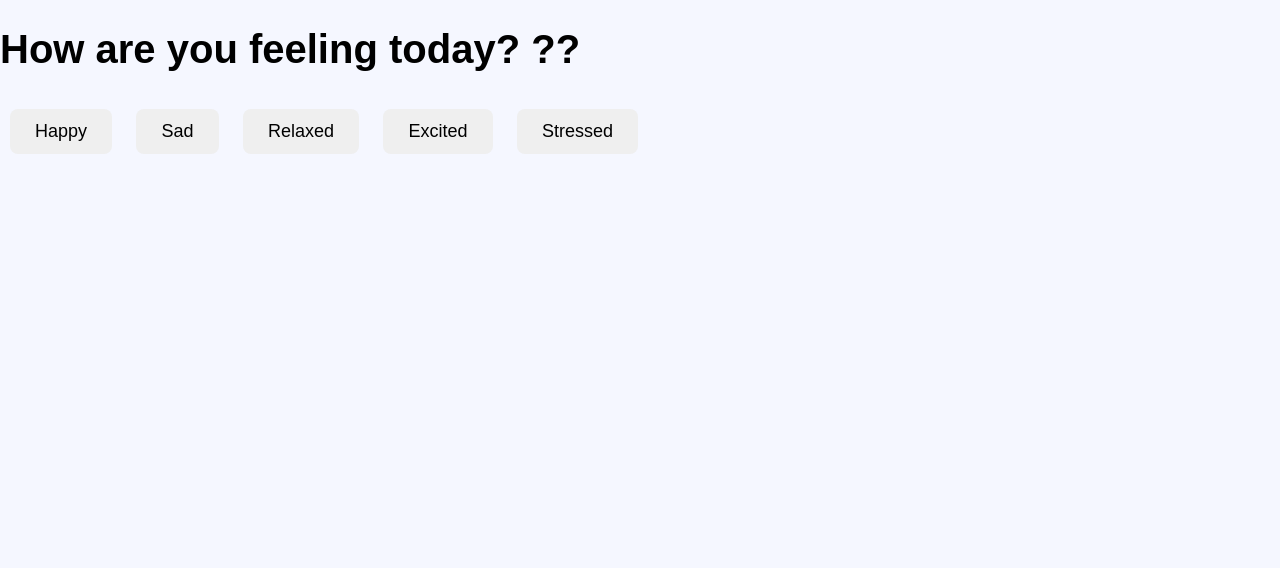
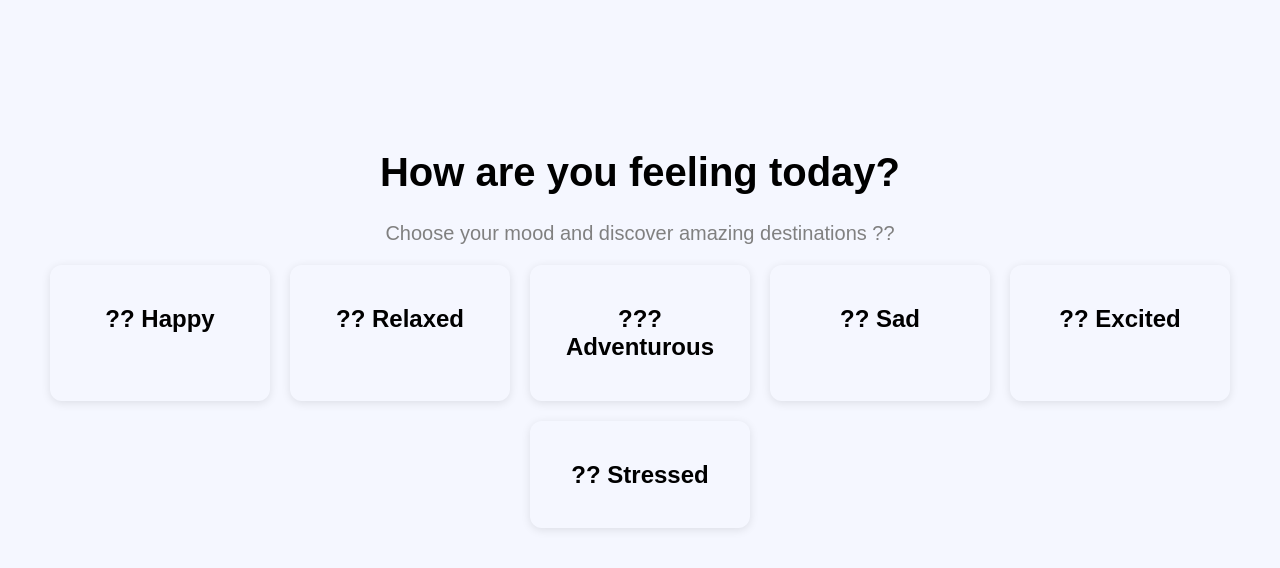
Before and after one commit to vu241fa04299-max/mood-travel-recommendation-system, a plain HTML site: page client/mood.html in a window 1280 px wide. Drawn offline with Linux system fonts and the light colour scheme.

Commit message:
Created mood selection page

```diff
--- a/client/mood.html
+++ b/client/mood.html
@@ -1,18 +1,45 @@
 <!DOCTYPE html>
-<html>
+<html lang="en">
 <head>
+    <meta charset="UTF-8">
+    <meta name="viewport" content="width=device-width, initial-scale=1.0">
     <title>Select Your Mood</title>
     <link rel="stylesheet" href="style.css">
 </head>
 <body>
 
-    <h1>How are you feeling today? ??</h1>
+    <div class="container">
+        <h1>How are you feeling today?</h1>
+        <p>Choose your mood and discover amazing destinations ??</p>
 
-    <button>Happy</button>
-    <button>Sad</button>
-    <button>Relaxed</button>
-    <button>Excited</button>
-    <button>Stressed</button>
+        <div class="mood-container">
+
+            <div class="mood-card">
+                <h2>?? Happy</h2>
+            </div>
+
+            <div class="mood-card">
+                <h2>?? Relaxed</h2>
+            </div>
+
+            <div class="mood-card">
+                <h2>??? Adventurous</h2>
+            </div>
+
+            <div class="mood-card">
+                <h2>?? Sad</h2>
+            </div>
+
+            <div class="mood-card">
+                <h2>?? Excited</h2>
+            </div>
+
+            <div class="mood-card">
+                <h2>?? Stressed</h2>
+            </div>
+
+        </div>
+    </div>
 
 </body>
 </html>
--- a/client/style.css
+++ b/client/style.css
@@ -30,3 +30,22 @@ button {
     font-size: 18px;
     cursor: pointer;
 }
+.mood-container {
+    display: flex;
+    flex-wrap: wrap;
+    justify-content: center;
+    gap: 20px;
+}
+
+.mood-card {
+    width: 180px;
+    padding: 20px;
+    border-radius: 12px;
+    box-shadow: 0 2px 10px rgba(0, 0, 0, 0.1);
+    cursor: pointer;
+}
+
+.mood-card:hover {
+    transform: scale(1.05);
+    transition: 0.3s;
+}
```
